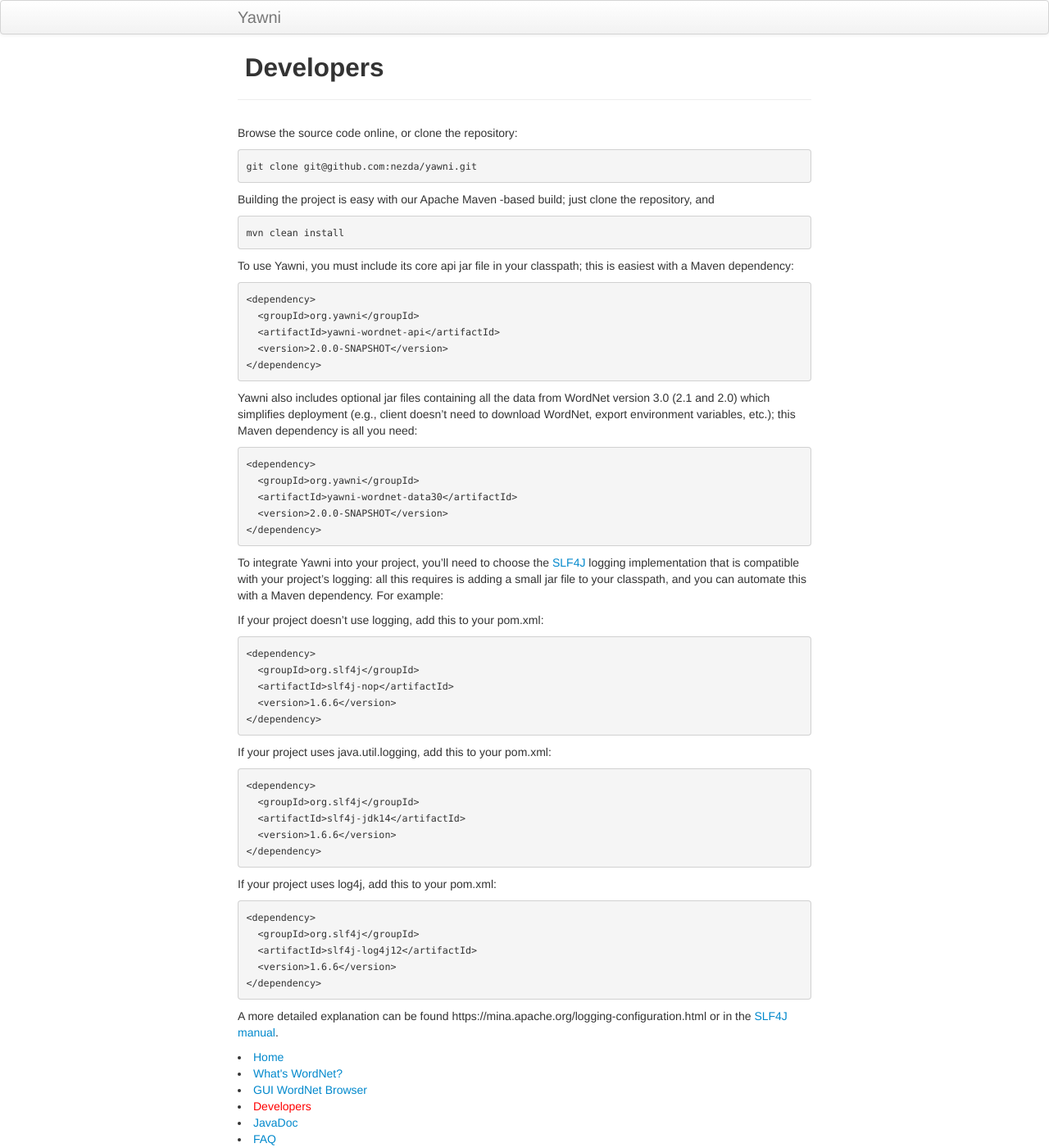
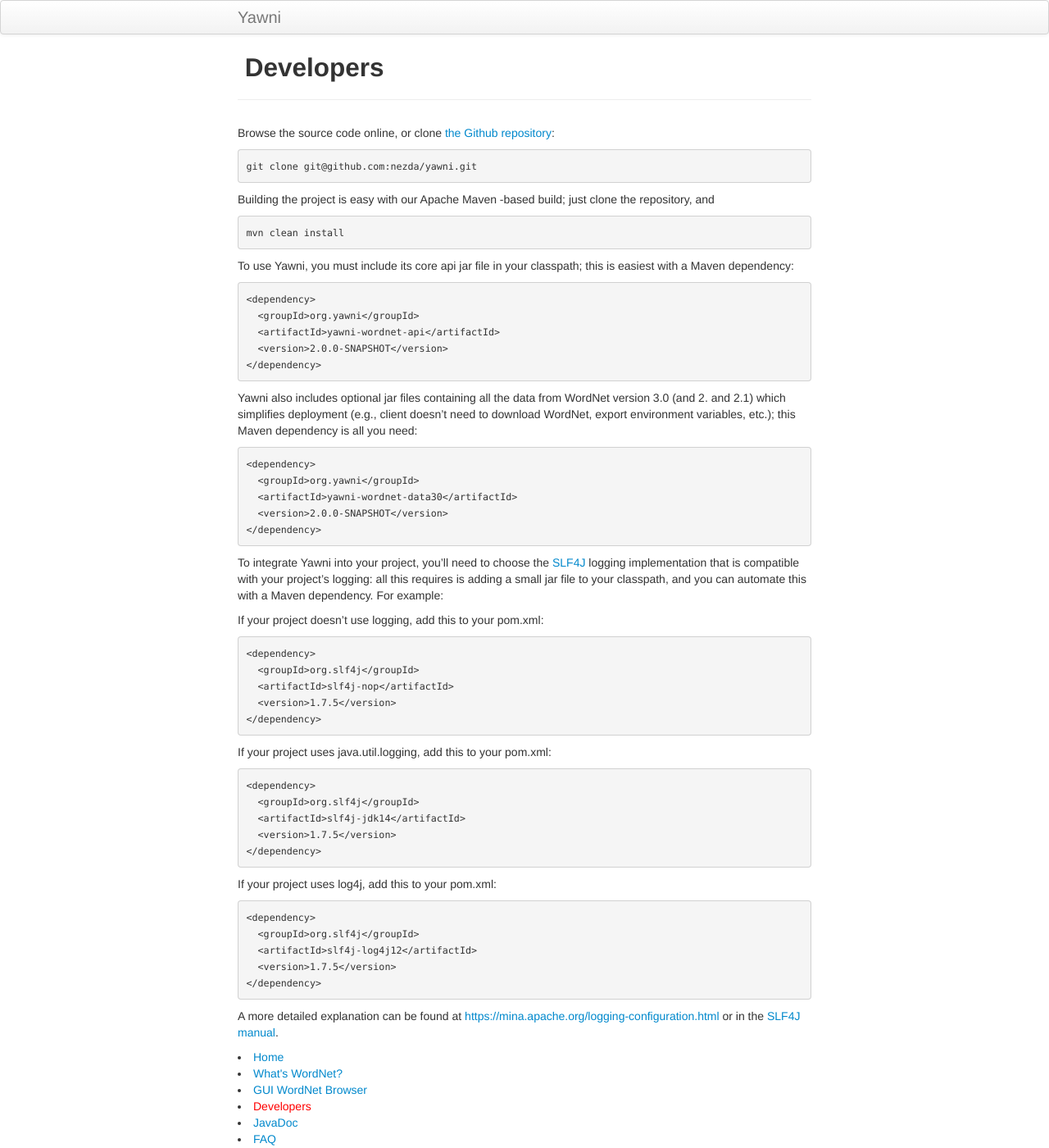
Before and after one commit to nezda/yawni.github.io, a Jekyll site: the page built from developers.md, in a window 1280 px wide and 1400 px high. Shown: the whole window at 82% size. Built offline with Jekyll 4.4.1, drawn with Linux system fonts in a browser that asks for light colours.

Commit message:
factor out

````diff
--- /dev/null
+++ b/_data/yawni.yml
@@ -0,0 +1,2 @@
+version: 2.0.0-SNAPSHOT
+slf4j_version: 1.7.5
--- a/developers.md
+++ b/developers.md
@@ -3,7 +3,7 @@ layout: page
 title: Developers
 description: Developers
 ---
-Browse the source code online, or clone the repository:
+Browse the source code online, or clone [the Github repository](https://github.com/nezda/yawni):
 
 ```
 git clone git@github.com:nezda/yawni.git
@@ -21,17 +21,17 @@ To use Yawni, you must include its core api jar file in your classpath; this is
 <dependency>
   <groupId>org.yawni</groupId>
   <artifactId>yawni-wordnet-api</artifactId>
-  <version>2.0.0-SNAPSHOT</version>
+  <version>{{ site.data.yawni.version }}</version>
 </dependency>
 ```
 
-Yawni also includes optional jar files containing all the data from WordNet version 3.0 (2.1 and 2.0) which simplifies deployment (e.g., client doesn't need to download WordNet, export environment variables, etc.); this Maven dependency is all you need:
+Yawni also includes optional jar files containing all the data from WordNet version 3.0 (and 2. and 2.1) which simplifies deployment (e.g., client doesn't need to download WordNet, export environment variables, etc.); this Maven dependency is all you need:
 
 ```xml
 <dependency>
   <groupId>org.yawni</groupId>
   <artifactId>yawni-wordnet-data30</artifactId>
-  <version>2.0.0-SNAPSHOT</version>
+  <version>{{ site.data.yawni.version }}</version>
 </dependency>
 ```
 
@@ -43,7 +43,7 @@ If your project doesn't use logging, add this to your pom.xml:
 <dependency>
   <groupId>org.slf4j</groupId>
   <artifactId>slf4j-nop</artifactId>
-  <version>1.6.6</version>
+  <version>{{ site.data.yawni.slf4j_version }}</version>
 </dependency>
 ```
 
@@ -53,7 +53,7 @@ If your project uses java.util.logging, add this to your pom.xml:
 <dependency>
   <groupId>org.slf4j</groupId>
   <artifactId>slf4j-jdk14</artifactId>
-  <version>1.6.6</version>
+  <version>{{ site.data.yawni.slf4j_version }}</version>
 </dependency>
 ```
 
@@ -63,8 +63,8 @@ If your project uses log4j, add this to your pom.xml:
 <dependency>
   <groupId>org.slf4j</groupId>
   <artifactId>slf4j-log4j12</artifactId>
-  <version>1.6.6</version>
+  <version>{{ site.data.yawni.slf4j_version }}</version>
 </dependency>
 ```
 
-A more detailed explanation can be found https://mina.apache.org/logging-configuration.html or in the [SLF4J manual](http://www.slf4j.org/manual.html).
+A more detailed explanation can be found at [https://mina.apache.org/logging-configuration.html](https://mina.apache.org/logging-configuration.html) or in the [SLF4J manual](http://www.slf4j.org/manual.html).
````
